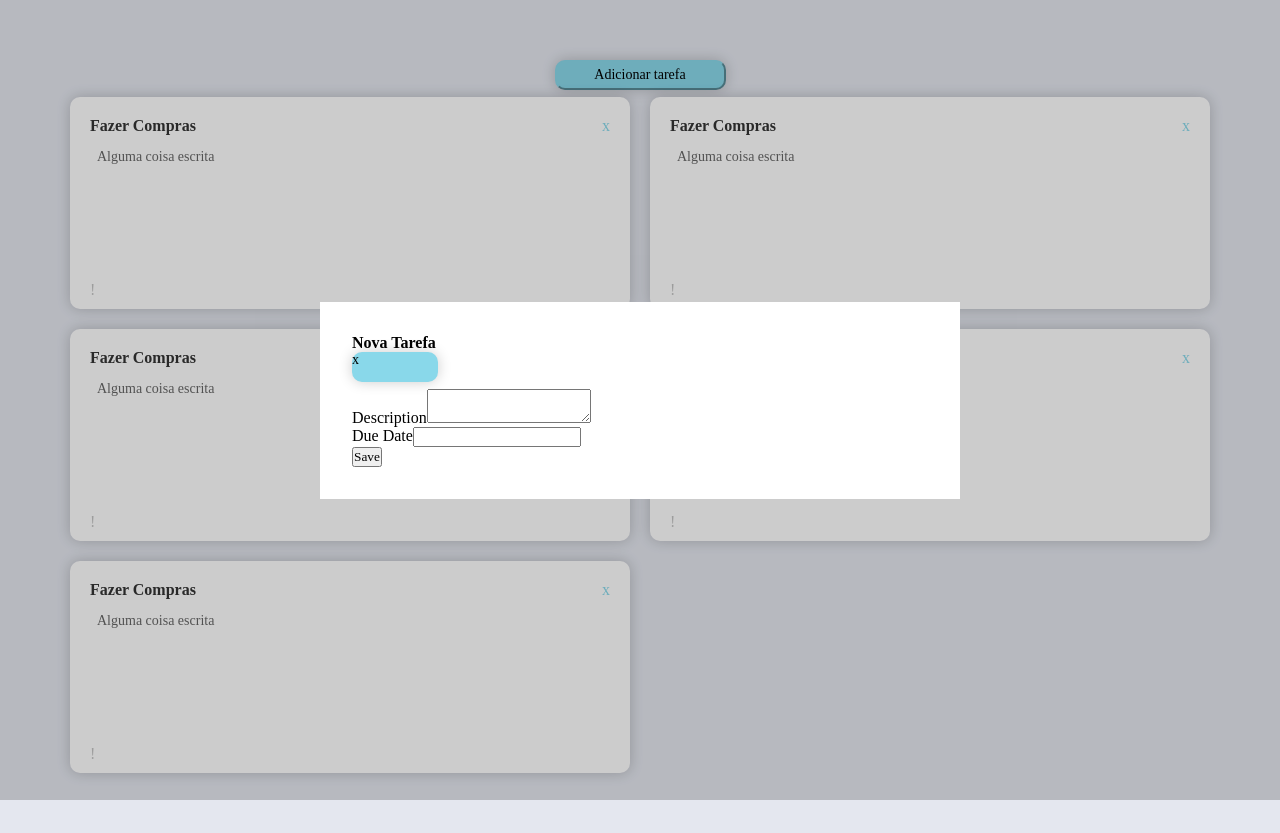
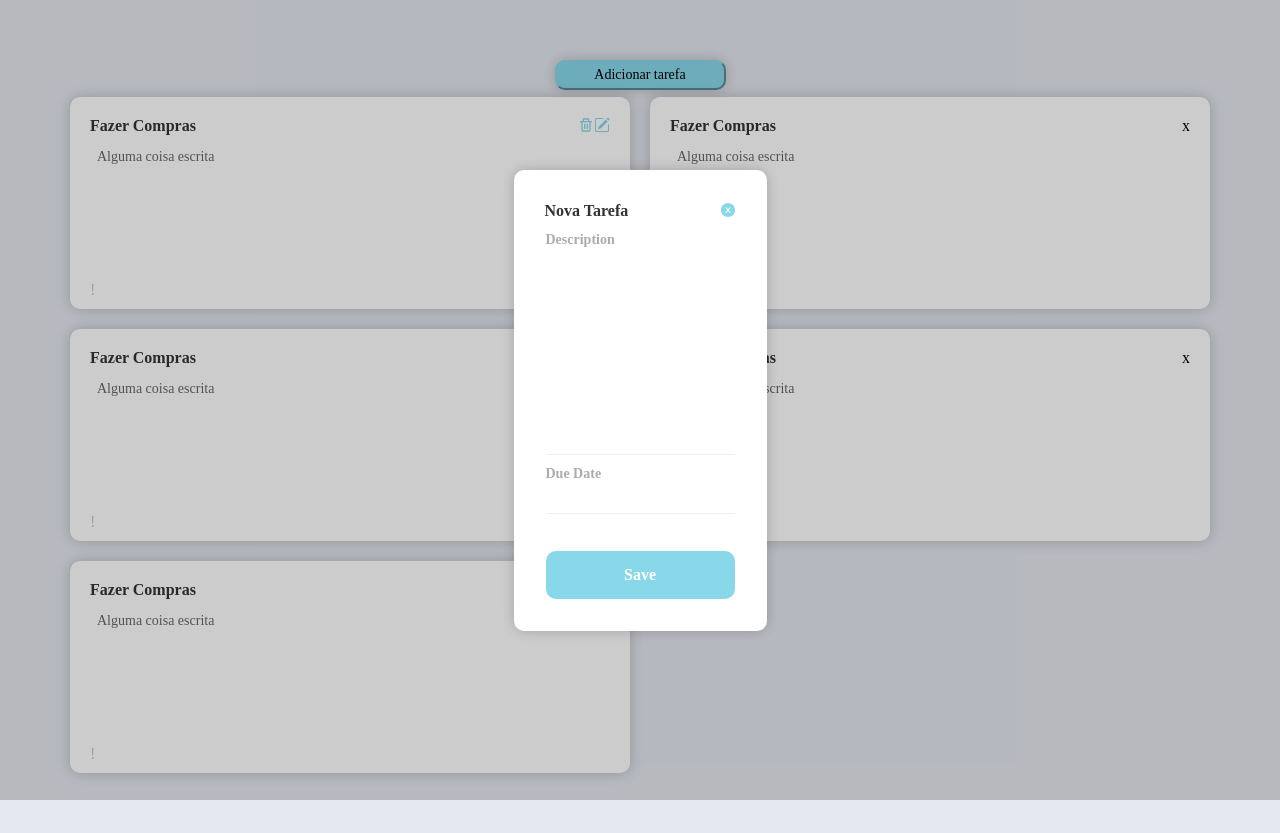
Before and after one commit to Dires00/Todo-List, a React (Create React App) app in the folder frontend/: page / in a window 1280 px wide. Both pictures are taken after a click on the button "Adicionar tarefa". Built offline with nearby package versions, Linux system fonts and the light colour scheme; the HTML template or start-up script is replaced by a standard one.

Commit message:
Colocando icones e finalizando o Popup

```diff
--- a/frontend/package.json
+++ b/frontend/package.json
@@ -8,6 +8,7 @@
     "@testing-library/user-event": "^13.2.1",
     "react": "^18.2.0",
     "react-dom": "^18.2.0",
+    "react-icons": "^4.4.0",
     "react-scripts": "5.0.1",
     "web-vitals": "^2.1.0"
   },
--- a/frontend/src/Components/List/List.css
+++ b/frontend/src/Components/List/List.css
@@ -0,0 +1,52 @@
+li.todolist-infos div{
+    display: flex;
+    justify-content: space-between;
+
+}
+
+li.todolist-infos{
+    background-color: #FFF;
+    box-shadow: 0 0 14px 0 rgba(0, 0, 0, 0.2);
+    border-radius: 10px;
+    padding: 20px 20px 10px 20px;
+}
+
+li.todolist-infos strong{
+    display: block;
+    font-size: 16px;
+    color: #333;
+}
+
+li.todolist-infos div .icons div{
+    color: rgb(137, 216, 234);
+    cursor: pointer;
+    padding: 0 0 0 0;
+}
+
+li.todolist-infos div .icons div:hover{
+    color: rgb(48, 156, 180);
+
+}
+
+li.todolist-infos textarea{
+    padding: 7px;
+    margin-top: 7px;
+    margin-bottom: 5px;
+    width: 100%;
+    height: 130px;
+    font-size: 14px;
+    color: #666;
+    border: 0;
+    background: #fff;
+    resize: none;
+}
+
+li.todolist-infos span{
+    color: #C4C4C4;
+    cursor: pointer;
+}
+
+li.todolist-infos span:hover{
+    color: rgb(48, 156, 180);
+    transition: 0.2s;
+}
--- a/frontend/src/Components/List/List.js
+++ b/frontend/src/Components/List/List.js
@@ -1,13 +1,23 @@
 import React from "react";
 
-function List(){
-    return(
+import { BiTrash } from 'react-icons/bi'
+import { BsPencilSquare } from 'react-icons/bs'
+
+import './List.css'
+
+function List() {
+    return (
         <>
             <li className='todolist-infos'>
                 <div>
                     <strong>Fazer Compras</strong>
+                    <div className="icons">
                         <div>
-                    x
+                            <BiTrash />
+                        </div>
+                        <div>
+                            <BsPencilSquare />
+                        </div>
                     </div>
                 </div>
                 <textarea>
--- a/frontend/src/Components/Popup/Popup.css
+++ b/frontend/src/Components/Popup/Popup.css
@@ -6,34 +6,99 @@
     height: 100vh;
     background-color: rgba(0, 0, 0, 0.2);
 
-    display: flex;
+    display: grid;
     justify-content: center;
     align-items: center;
 }
 
 .popup-inner{
+    background-color: #FFF;
+    box-shadow: 0 0 14px 0 rgba(0, 0, 0, 0.2);
+    border-radius: 10px;
+    padding: 20px 20px 10px 20px;
     position: relative;
     padding: 32px;
     width: 100%;
     max-width: 640px;
-    background-color: #FFF;
+    display: inline-block;
 }
 
 .popup-inner .close-btn{
-    background-color: rgb(137, 216, 234);
-    border-color: rgb(137, 216, 234);
-    box-shadow: 0 0 14px 0 rgba(0, 0, 0, 0.2);
+    position: absolute;
+    right: 31px;
+    color: rgb(137, 216, 234);
+    cursor: pointer;
+}
+
+.popup-inner .close-btn:hover{
+    color: rgb(48, 156, 180);
+    transition: 0.2s;
+}
+
+.popup-inner textarea{
+    padding: 7px;
+    margin-top: 7px;
+    margin-bottom: 5px;
+    border-color: #333;
+    width: 100%;
+    height: 130px;
     font-size: 14px;
-    border-radius: 10px;
-    width: 15%;
-    height: 30px;
+    color: #666;
+    border: 0;
+    background: #fff;
+    resize: none;
+}
+
+.popup-inner strong{
+    position: absolute;
+    left: 31px;
+    margin: 0 0 0 0;
+    font-size: 16px;
+    color: #333;
+}
+
+.popup-inner form{
+    margin-top: 30px;
+}
+
+.popup-inner form .input-block label {
+    color: #ACACAC;
+    font-size: 14px;
+    font-weight: bold;
+    display: block;
+}
+
+.popup-inner form .input-block input {
+    width: 100%;
+    height: 32px;
+    font-size: 14px;
+    color: #666;
+    border: 0;
+    border-bottom: 1px solid #EEE;
     margin-bottom: 7px;
 }
 
-.popup-inner .close-btn:hover{
-    background-color: rgb(48, 156, 180);
-    border-color: rgb(48, 156, 180);
+.popup-inner form .input-block textarea{
+    margin-top: 7px;
+    margin-bottom: 7px;
+    height: 200px;
+    width: 100%;
+    font-size: 14px;
+    color: #666;
+    border: 0;
+    border-bottom: 1px solid #EEE;
+}
+
+.popup-inner form .save-button{
+    width: 100%;
+    border: 0;
+    margin-top: 30px;
+    background: rgb(137, 216, 234);
+    border-radius: 10px;
     color: #FFF;
+    padding: 15px 20px;
+    font-size: 16px;
+    font-weight: bold;
     cursor: pointer;
-    transition: 0.2s;
+
 }
--- a/frontend/src/Components/Popup/Popup.js
+++ b/frontend/src/Components/Popup/Popup.js
@@ -1,4 +1,6 @@
 import React from "react";
+
+import { AiFillCloseCircle } from 'react-icons/ai'
 
 import './Popup.css'
 function Popup(props) {
@@ -7,7 +9,7 @@ function Popup(props) {
             <div className="popup-inner">
                 <strong>Nova Tarefa</strong>
                 <div className="close-btn" onClick={() => props.setTrigger(false)}>
-                    x
+                    <AiFillCloseCircle/>
                 </div>
                 <form>
                     <div className='input-block'>
@@ -20,7 +22,7 @@ function Popup(props) {
                         <input></input>
                     </div>
 
-                    <button type='submit'>Save</button>
+                    <button className="save-button">Save</button>
                 </form>
             </div>
         </div>
--- a/frontend/src/main.css
+++ b/frontend/src/main.css
@@ -32,55 +32,3 @@ main ul {
     gap: 20px;
     list-style: none;
 }
-
-li.todolist-infos div{
-    display: flex;
-    justify-content: space-between;
-
-}
-
-li.todolist-infos{
-    background-color: #FFF;
-    box-shadow: 0 0 14px 0 rgba(0, 0, 0, 0.2);
-    border-radius: 10px;
-    padding: 20px 20px 10px 20px;
-}
-
-li.todolist-infos strong{
-    display: block;
-    font-size: 16px;
-    color: #333;
-}
-
-li.todolist-infos div div{
-    color: rgb(137, 216, 234);
-    cursor: pointer;
-}
-
-li.todolist-infos div div:hover{
-    color: rgb(48, 156, 180);
-
-}
-
-li.todolist-infos textarea{
-    padding: 7px;
-    margin-top: 7px;
-    margin-bottom: 5px;
-    width: 100%;
-    height: 130px;
-    font-size: 14px;
-    color: #666;
-    border: 0;
-    background: #fff;
-    resize: none;
-}
-
-li.todolist-infos span{
-    color: #C4C4C4;
-    cursor: pointer;
-}
-
-li.todolist-infos span:hover{
-    color: rgb(48, 156, 180);
-    transition: 0.2s;
-}
```
Also changed, not shown: 1 other file (tests, documents, lock files or other folders). Lines whose indentation alone changed are shown as unchanged.
